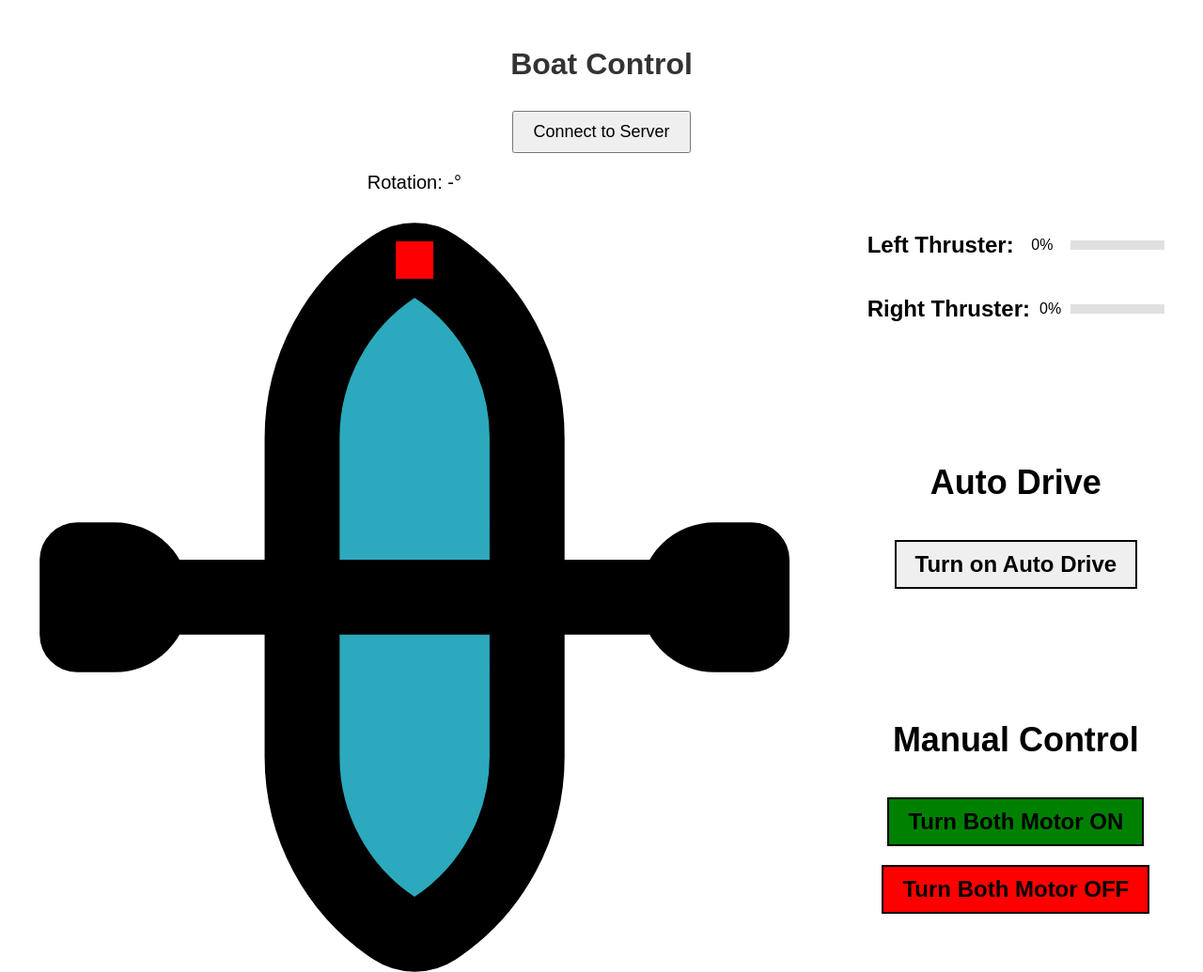
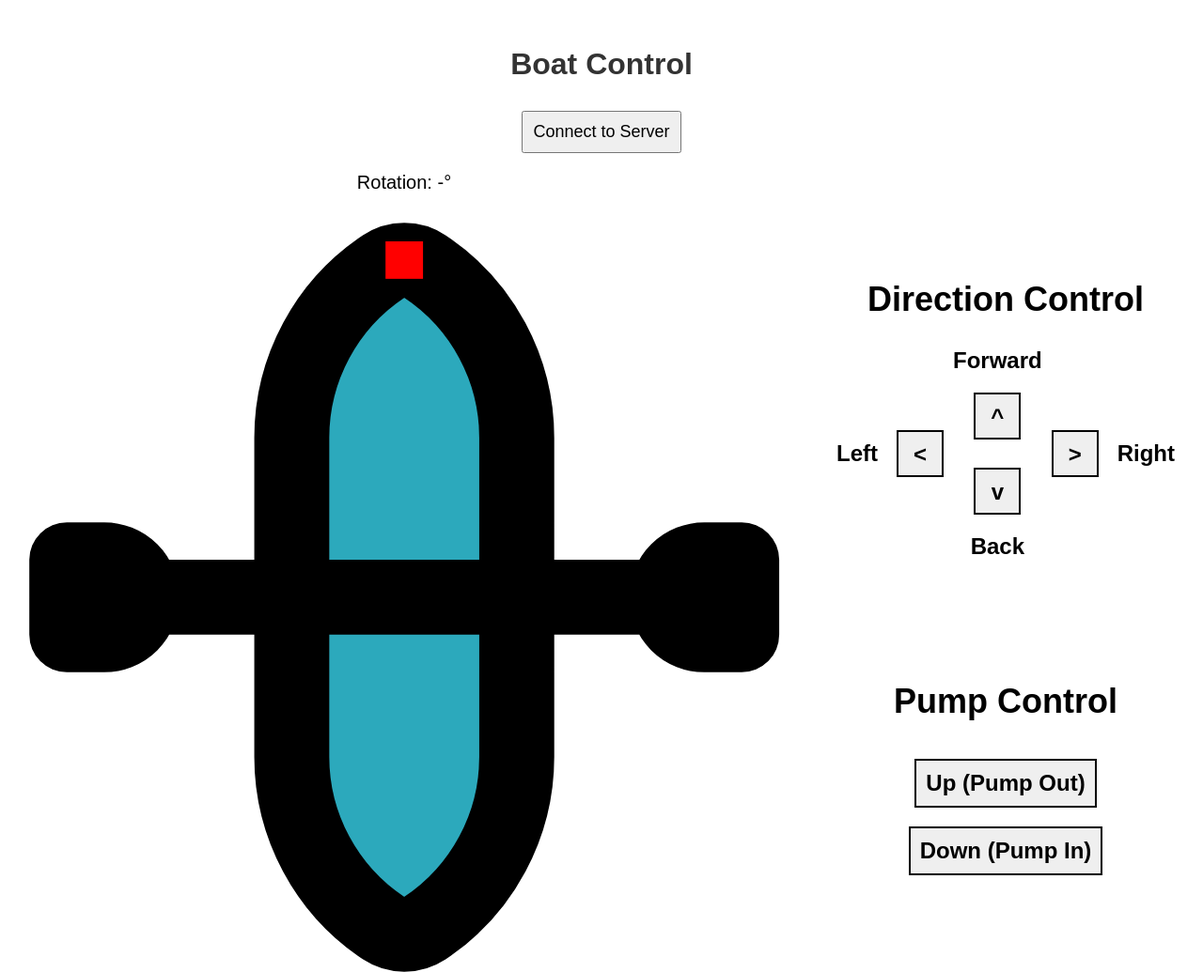
Before and after one commit to hoangminh2901/submarine-code, a plain HTML site: page base/index.html in a window 1280 px wide. Shown: the whole page at 94% size. Drawn offline with Linux system fonts and the light colour scheme.

Commit message:
update UI base

```diff
--- a/base/index.html
+++ b/base/index.html
@@ -17,9 +17,13 @@
         }
 
         button {
-            padding: 10px 20px;
+            padding: 10px;
             font-size: 18px;
             margin: 10px;
+        }
+
+        button:active {
+            background-color: #afafaf;
         }
 
         body {
@@ -68,7 +72,8 @@
             gap: 100px;
         }
 
-        .control-box {
+        .direction-box,
+        .pump-box {
             display: flex;
             flex-direction: column;
             justify-content: center;
@@ -77,53 +82,43 @@
             font-size: x-large;
         }
 
-        .control-box>button {
+        .direction-box button,
+        .pump-box button {
             font-weight: bold;
             font-size: x-large;
             border: 2px solid black;
         }
 
-        .thruster {
+        .direction-box button {
+            width: 50px;
+            height: 50px;
+        }
+
+        .direction-box>div {
             display: flex;
-            justify-content: space-between;
+            flex-direction: row;
+            justify-content: center;
+            align-items: center;
+        }
+
+        .direction-box>div>div {
+            display: flex;
+            flex-direction: row;
+            justify-content: center;
             align-items: center;
             gap: 10px;
         }
 
-        .slider-box {
-            width: 100px;
-            height: 10px;
-            background: #d3d3d3;
-            outline: none;
-            opacity: 0.7;
-            transition: opacity 0.2s;
+        .direction-box>div>div:nth-child(2) {
+            flex-direction: column;
         }
 
-        #left-thruster,
-        #right-thruster {
-            width: 0%;
-            height: 100%;
-            background: #04AA6D;
-        }
-
-        #both-on {
-            background-color: green;
-        }
-
-        #both-on:active {
-            background-color: darkgreen;
-        }
-
-        #both-off {
-            background-color: red;
-        }
-
-        #both-off:active {
-            background-color: darkred;
-        }
-
-        #pid:active {
-            background-color: darkgray;
+        .direction-box>div>div:nth-child(2)>div {
+            display: flex;
+            flex-direction: column;
+            justify-content: center;
+            align-items: center;
+            gap: 10px;
         }
     </style>
 </head>
@@ -149,36 +144,35 @@
                 </svg>
             </div>
             <div class="controls">
-                <div class="thrusters-container">
-                    <div class="thruster">
-                        <h2>Left Thruster:</h2>
-                        <p><span id="leftspan">0</span>%</p>
-                        <div class="slider-box">
-                            <div id="left-thruster"></div>
+                <div class="direction-box">
+                    <h2>Direction Control</h2>
+                    <div>
+                        <div>
+                            Left
+                            <button id="left">
+                                < </button>
                         </div>
-                    </div>
-                    <div class="thruster">
-                        <h2>Right Thruster:</h2>
-                        <p><span id="rightspan">0</span>%</p>
-                        <div class="slider-box">
-                            <div id="right-thruster"></div>
+                        <div>
+                            <div>
+                                Forward
+                                <button id="forwad">^</button>
+                            </div>
+
+                            <div>
+                                <button id="back">v</button>
+                                Back
+                            </div>
+                        </div>
+                        <div>
+                            <button id="right">></button>
+                            Right
                         </div>
                     </div>
                 </div>
-                <div class="control-box">
-                    <h2>Auto Drive</h2>
-                    <button id="pid" type="button" onclick="handleAutoDrive()">
-                        Turn on Auto Drive
-                    </button>
-                </div>
-                <div class="control-box">
-                    <h2>Manual Control</h2>
-                    <button id="both-on" type="button" onclick="handleStraight()">
-                        Turn Both Motor ON
-                    </button>
-                    <button id="both-off" type="button" onclick="handleStop()">
-                        Turn Both Motor OFF
-                    </button>
+                <div class="pump-box">
+                    <h2>Pump Control</h2>
+                    <button id="up">Up (Pump Out)</button>
+                    <button id="down">Down (Pump In)</button>
                 </div>
             </div>
         </div>
```
